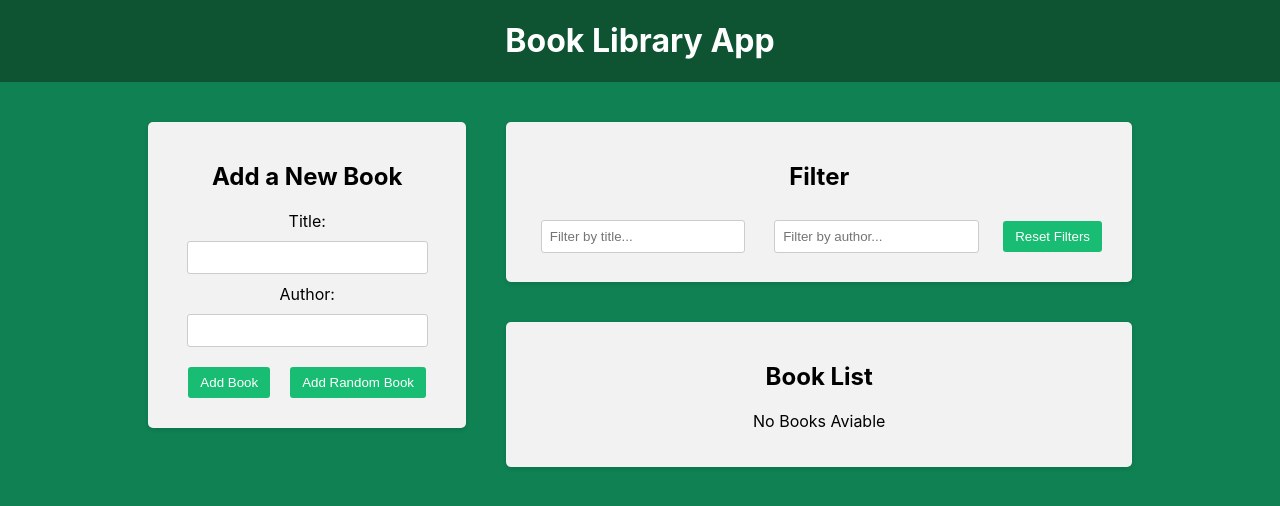
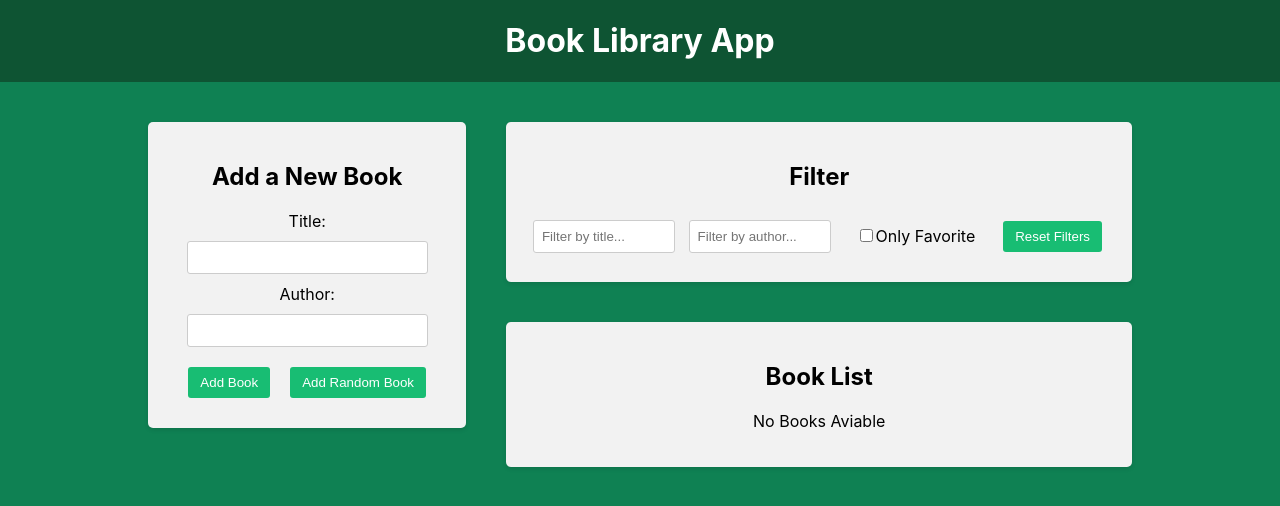
Before and after one commit to OlegParamey/front-endMiniProjects, a React (Create React App) app in the folder react-projects/30-react-redux/frontend/: page / in a window 1280 px wide. Shown: the top 506 px of the page. Built offline with nearby package versions, Linux system fonts and the light colour scheme.

Commit message:
added Favorite checkbox filtering

```diff
--- a/react-projects/30-react-redux/frontend/src/components/BookList/BookList.js
+++ b/react-projects/30-react-redux/frontend/src/components/BookList/BookList.js
@@ -4,6 +4,7 @@ import { deleteBook, toggleFavorite } from '../../redux/books/actionCreators'
 import {
   selectTitleFilter,
   selectAuthorFilter,
+  selectOnlyFavoriteFilter,
 } from '../../redux/slices/filterSlice'
 import './BookList.css'
 
@@ -11,6 +12,7 @@ function BookList() {
   const books = useSelector((state) => state.books)
   const titleFilter = useSelector(selectTitleFilter)
   const authorFilter = useSelector(selectAuthorFilter)
+  const onlyFavoriteFilter = useSelector(selectOnlyFavoriteFilter)
   const dispatch = useDispatch()
 
   function handleDeleteBook(id) {
@@ -30,7 +32,9 @@ function BookList() {
       .toLowerCase()
       .includes(authorFilter.toLowerCase())
 
-    return matchesTitle && matchesAuthor
+    const matcnesFavorite = onlyFavoriteFilter ? book.isFavorite : true
+
+    return matchesTitle && matchesAuthor && matcnesFavorite
   })
 
   return (
--- a/react-projects/30-react-redux/frontend/src/components/Filter/Filter.js
+++ b/react-projects/30-react-redux/frontend/src/components/Filter/Filter.js
@@ -2,9 +2,11 @@ import { useDispatch, useSelector } from 'react-redux'
 import {
   setTitleFilter,
   setAuthorFilter,
+  setOnlyFavorite,
   resetFilters,
   selectTitleFilter,
   selectAuthorFilter,
+  selectOnlyFavoriteFilter,
 } from '../../redux/slices/filterSlice'
 import './Filter.css'
 
@@ -12,6 +14,7 @@ function Filter() {
   const dispatch = useDispatch()
   const titleFilter = useSelector(selectTitleFilter)
   const authorFilter = useSelector(selectAuthorFilter)
+  const onlyFavoriteFilter = useSelector(selectOnlyFavoriteFilter)
 
   function handleTitleFilterChange(e) {
     dispatch(setTitleFilter(e.target.value))
@@ -19,6 +22,10 @@ function Filter() {
 
   function handleAuthorFilterChange(e) {
     dispatch(setAuthorFilter(e.target.value))
+  }
+
+  function handleOnlyFavoriteFilterChange() {
+    dispatch(setOnlyFavorite())
   }
 
   function handleResetFilters() {
@@ -45,6 +52,16 @@ function Filter() {
             placeholder="Filter by author..."
           ></input>
         </div>
+        <div className="filter-group">
+          <label>
+            <input
+              type="checkbox"
+              checked={onlyFavoriteFilter}
+              onChange={handleOnlyFavoriteFilterChange}
+            />
+            Only Favorite
+          </label>
+        </div>
         <button onClick={handleResetFilters}>Reset Filters</button>
       </div>
     </div>
--- a/react-projects/30-react-redux/frontend/src/redux/slices/filterSlice.js
+++ b/react-projects/30-react-redux/frontend/src/redux/slices/filterSlice.js
@@ -3,6 +3,7 @@ import { createSlice } from '@reduxjs/toolkit'
 const initialState = {
   title: '',
   author: '',
+  onlyFavorite: false,
 }
 
 const filterSlice = createSlice({
@@ -19,17 +20,26 @@ const filterSlice = createSlice({
     setAuthorFilter: (state, action) => {
       return { ...state, author: action.payload }
     },
-    resetFilters: (state) => {
+    setOnlyFavorite: (state) => {
+      return { ...state, onlyFavorite: !state.onlyFavorite }
+    },
+    resetFilters: () => {
       return initialState
     },
   },
 })
 
-export const { setTitleFilter, setAuthorFilter, resetFilters } =
-  filterSlice.actions
+export const {
+  setTitleFilter,
+  setAuthorFilter,
+  resetFilters,
+  setOnlyFavorite,
+} = filterSlice.actions
 
 export const selectTitleFilter = (state) => state.filter.title
 
 export const selectAuthorFilter = (state) => state.filter.author
 
+export const selectOnlyFavoriteFilter = (state) => state.filter.onlyFavorite
+
 export default filterSlice.reducer
```
